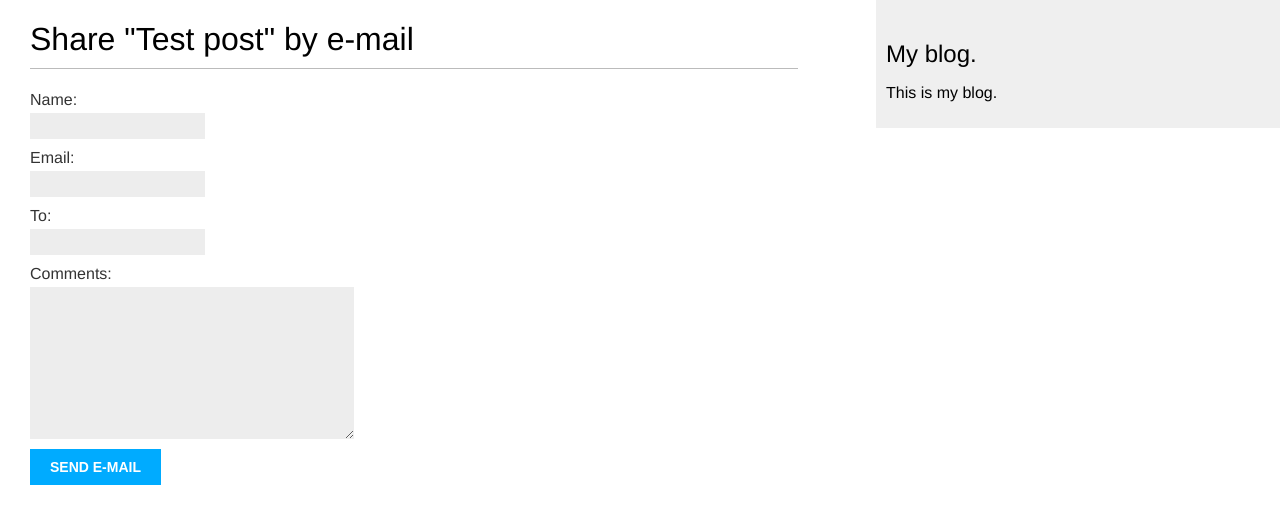
After one commit to ABHISHEKGHARAMI/Djnago_codeOn2.0, a Django app: page /blog/5/share in a window 1280 px wide. The commit adds this page. Shown: the top 524 px of the page. Run offline with Django 5.2, Linux system fonts and the light colour scheme; data comes from the database, SQL or seed files in the repository.

Commit message:
Adding the mail system in the share post functionality.

```diff
--- a/mysite/blog/forms.py
+++ b/mysite/blog/forms.py
@@ -1,7 +1,7 @@
 # creating the form for sharing user post
 from django import forms
 
-class EmailPostForm(forms.form):
+class EmailPostForm(forms.Form):
     # adding the different field
     name = forms.CharField(max_length=25)
     email = forms.EmailField()
--- a/mysite/blog/templates/blog/post/detail.html
+++ b/mysite/blog/templates/blog/post/detail.html
@@ -7,4 +7,8 @@
   Published by {{ post.author }} on {{ post.publish }}
  </p>
  {{ post.body|linebreaks }}
+ <p>
+  <a  href="{% url "blog:post_share" post.id %}">Share this post.
+  </a>
+ </p>
 {% endblock %}
--- /dev/null
+++ b/mysite/blog/templates/blog/post/share.html
@@ -0,0 +1,17 @@
+{% extends "blog/base.html" %}
+{% block title %}Share a post{% endblock %}
+{% block content %}
+   {% if sent %}
+       <h1>E-mail successfully sent</h1>
+        <p>
+         "{{ post.title }}" was successfully sent to {{ form.cleaned_data.to }}.
+        </p>
+    {% else %}
+        <h1>Share "{{ post.title }}" by e-mail</h1>
+    <form method="post">
+       {{ form.as_p }}
+         {% csrf_token %}
+          <input type="submit" value="Send e-mail">
+     </form>
+{% endif %}
+{% endblock %}
--- a/mysite/blog/urls.py
+++ b/mysite/blog/urls.py
@@ -8,4 +8,7 @@ urlpatterns =[
     #changing the post list view url for class based object .
     path('',views.PostListView.as_view(),name='post_list'),
     path('<int:year>/<int:month>/<int:day>/<slug:post>/',views.post_detail,name='post_detail'),
+    # adding the share url
+    path('<int:post_id>/share',views.post_share,
+         name= "post_share")
 ]
--- a/mysite/blog/views.py
+++ b/mysite/blog/views.py
@@ -8,6 +8,8 @@ from django.views.generic import ListView
 
 # adding   the form in view
 from .forms import EmailPostForm
+# adding the send mail module from django
+from django.core.mail import send_mail
 
 # first view
 '''def post_list(request):
@@ -70,6 +72,7 @@ def post_share(request,post_id):
         id = post_id,
         status = Post.Status.PUBLISHED
     )
+    sent = False
 
     if request.method == 'POST':
         form = EmailPostForm(request.POST)
@@ -82,7 +85,7 @@ def post_share(request,post_id):
                 f"{post.title}"
             message = f"Read {post.title} at {post_url}\n\n" \
                       f"{cd['name']}\'s comments: {cd['comments']}"
-            (subject, message, 'your_account@gmail.com',[cd['to']])
+            send_mail(subject, message, 'your_account@gmail.com',[cd['to']])
             sent = True
     else:
         form = EmailPostForm()
@@ -93,6 +96,7 @@ def post_share(request,post_id):
                   'blog/post/share.html',
                   {
                       'post':post,
-                      'form':form
+                      'form':form,
+                      'sent':sent
                   }
                   )
```
